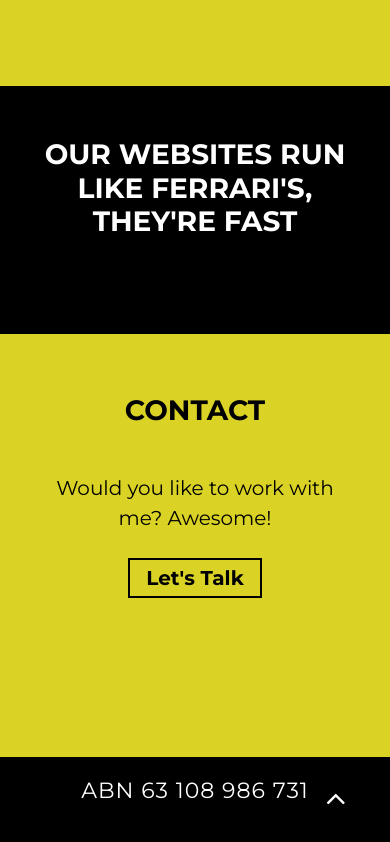
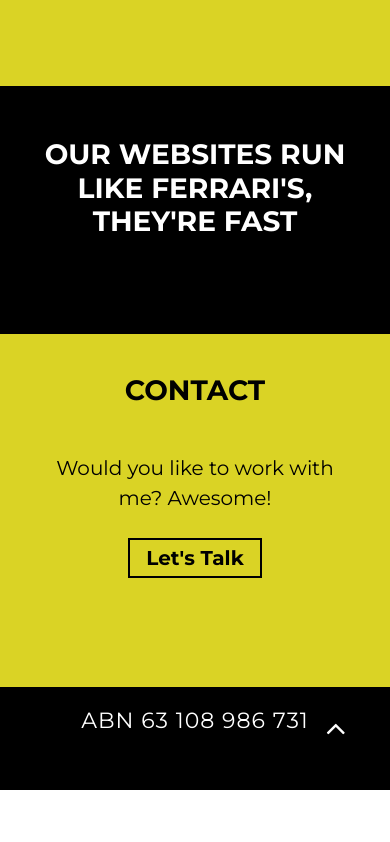
Before and after one commit to emmron/wwm-gatysby, a Gatsby site: page / in a window 390 px wide. Shown: the part 1599-2441 px from the top of the page. After the commit the page ends 2389 px from the top, so only its background shows below. Built offline with nearby package versions, Linux system fonts and the light colour scheme; Gatsby itself is replaced by a stand-in of ours.

Commit message:
footer phone

```diff
--- a/src/style/sections/_contact.scss
+++ b/src/style/sections/_contact.scss
@@ -18,8 +18,8 @@
   }
 
   @include respond(phone) {
-    padding-bottom: 16em;
-    padding-top: 6em;
+    padding-bottom: 11em;
+    padding-top: 4em;
   }
 
   .contact-wrapper {
```
